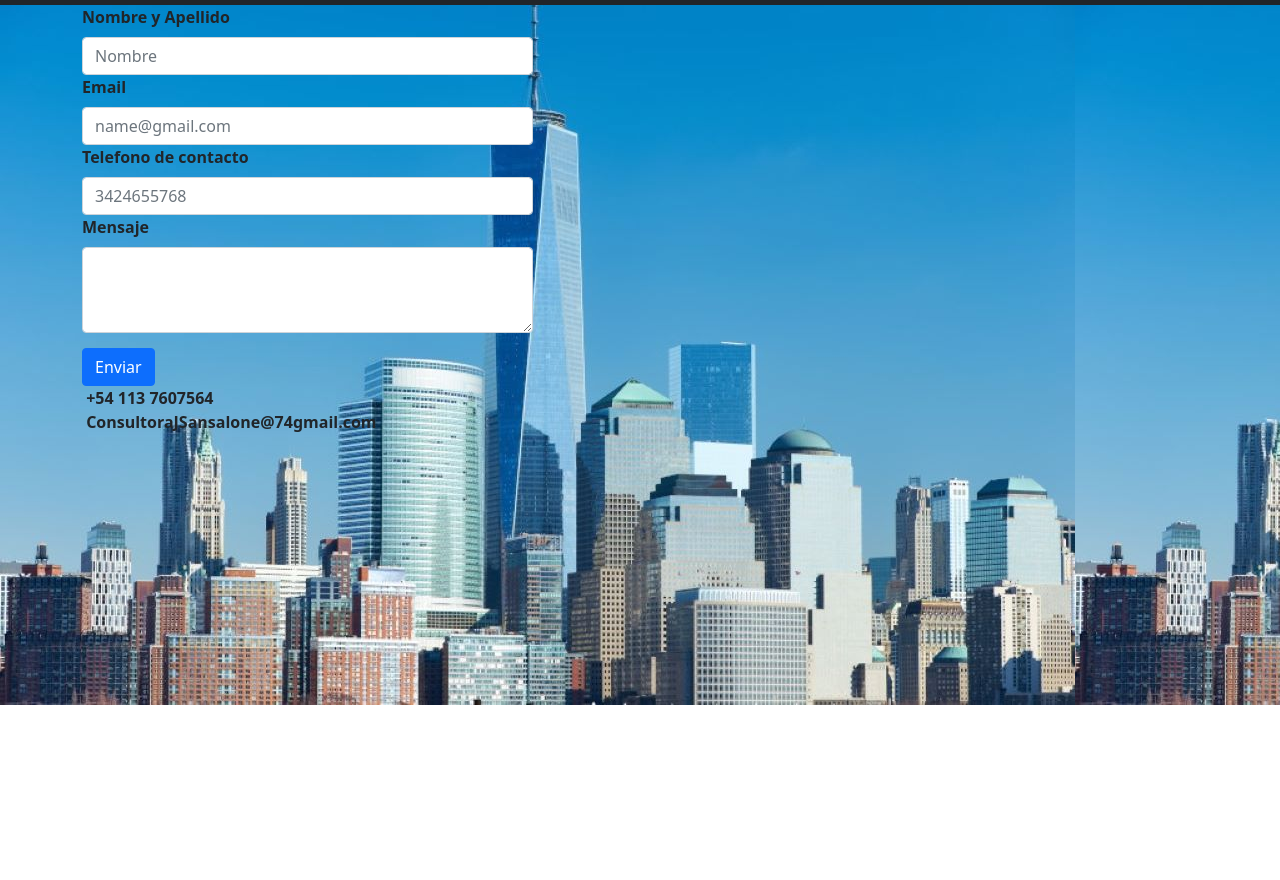
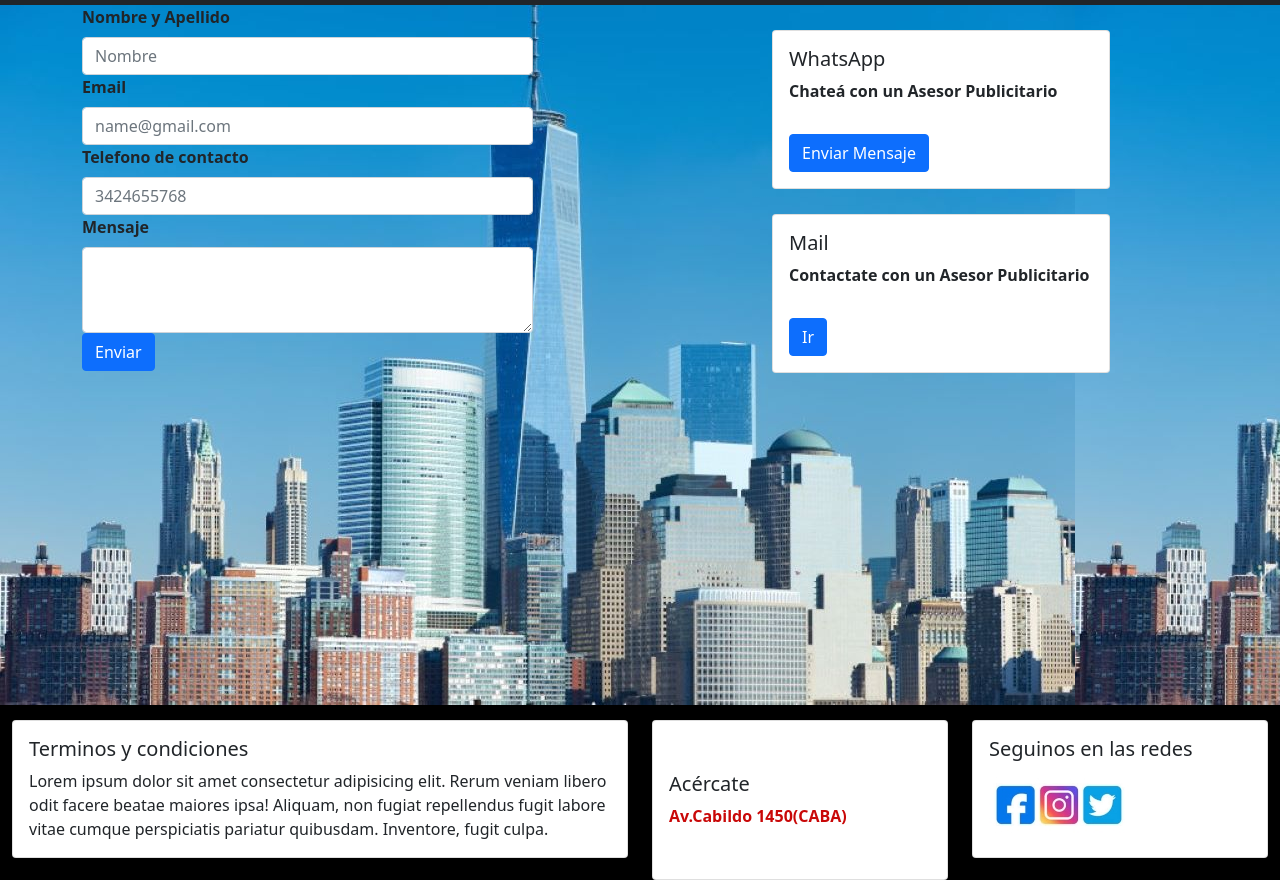
Before and after one commit to Juan1701/repoEntrega, a plain HTML site: page Contactos.html in a window 1280 px wide. Shown: the part 51-931 px from the top of the page. Before the commit the page ends 800 px from the top, so only its background shows below. Drawn offline with nearby package versions, Linux system fonts and the light colour scheme.

Commit message:
Tercera versión

```diff
--- a/Contactos.css
+++ b/Contactos.css
@@ -12,8 +12,37 @@ main{
     background-image: url(New\ york\ 2.jpg);
     object-fit: cover;
     font-weight: 600;
+
+}
+
+#contenedores{
+    margin: 25px;
+}
+
+.row{
+    justify-content: space-between
 }
 
 #boton{
     margin-top: 15px;
+    align-items: center;
 }
+
+footer{
+    background-color: black;
+    height: 100%;
+    width: 100%;
+}
+
+.card{
+    margin-top: 15px;
+}
+
+#ubicacion{
+    font-weight: 750;
+    padding-top: 35px;
+    padding-bottom: 35px;
+}
+#Calle{
+    color: rgb(201, 8, 8);
+}
--- a/Contactos.html
+++ b/Contactos.html
@@ -4,6 +4,7 @@
     <meta charset="UTF-8">
     <meta http-equiv="X-UA-Compatible" content="IE=edge">
     <meta name="viewport" content="width=device-width, initial-scale=1.0">
+    <link rel="stylesheet" href="https://cdnjs.cloudflare.com/ajax/libs/animate.css/4.1.1/animate.min.css"/>
     <link href="https://cdn.jsdelivr.net/npm/bootstrap@5.1.3/dist/css/bootstrap.min.css" rel="stylesheet" integrity="sha384-1BmE4kWBq78iYhFldvKuhfTAU6auU8tT94WrHftjDbrCEXSU1oBoqyl2QvZ6jIW3" crossorigin="anonymous">
     <script src="https://cdn.jsdelivr.net/npm/bootstrap@5.1.3/dist/js/bootstrap.bundle.min.js" integrity="sha384-ka7Sk0Gln4gmtz2MlQnikT1wXgYsOg+OMhuP+IlRH9sENBO0LRn5q+8nbTov4+1p" crossorigin="anonymous"></script>
     <link rel="stylesheet" href="Contactos.css">
@@ -12,6 +13,7 @@
 <body>
 
     <header>
+      <nav class="animate__animated animate__zoomInDown">
         <nav class="navbar navbar-expand-lg navbar-dark bg-dark">
             <div class="container-fluid">
               <a class="navbar-brand" href="Index.html">Jsansalone</a>
@@ -27,61 +29,76 @@
               </div>
             </div>
           </nav>
-
+          </nav>
     </header>
     <main>
 
       <div class="container">
       <div class="row">
-        <div class="col-md-5">
+        <div class="col-md-5 col-sm-5 col-xs-5 col-lg-5">
         <label for="exampleFormControlInput1" class="form-label">Nombre y Apellido</label>
         <input type="email" class="form-control" id="exampleFormControlInput1" placeholder="Nombre">
-      </div>
-    </div>
 
-    <div class="row">
-      <div class="col-md-5">
         <label for="exampleFormControlInput1" class="form-label">Email</label>
         <input type="email" class="form-control" id="exampleFormControlInput1" placeholder="name@gmail.com">
 
-      </div>
-    </div>
-      <div class="row">
-        <div class="col-md-5">
         <label for="exampleFormControlInput1" class="form-label">Telefono de contacto</label>
         <input type="email" class="form-control" id="exampleFormControlInput1" placeholder="3424655768">
-      </div>
-      </div>
-      <div class="row">
-        <div class="col-md-5">
+
         <label for="exampleFormControlTextarea1" class="form-label">Mensaje</label>
         <textarea class="form-control" id="exampleFormControlTextarea1" rows="3"></textarea>
+
+      <button type="button" class="btn btn-primary">Enviar</button>
       </div>
-      </div>
-      <div class="row" id="boton">
-      <div class="col-md-5">
-      <button type="button" class="btn btn-primary">Enviar</button>
-    </div>
+
+      <div class="col-md-5 col-sm-5 col-xs-5 col-lg-5">
+
+        <div class="card w-75"  id="contenedores">
+          <div class="card-body">
+            <h5 class="card-title">WhatsApp</h5>
+            <p class="card-text">Chateá con un Asesor Publicitario</p>
+            <a href="#" class="btn btn-primary" id="boton">Enviar Mensaje</a>
+          </div>
+        </div>
+
+        <div class="card w-75"  id="contenedores">
+          <div class="card-body">
+            <h5 class="card-title">Mail</h5>
+            <p class="card-text">Contactate con un Asesor Publicitario</p>
+            <a href="#" class="btn btn-primary" id="boton">Ir</a>
+          </div>
+
   </div>
       </div>
 
-    <div class="container">
-      <div class="row">
-      <div class="col-md-5">
-        <img src="" alt="">
-        +54 113 7607564
-      </div>
-      </div>
-      <div class="row">
-      <div class="col-md-5">
-        <img src="" alt="">
-        ConsultoraJSansalone@74gmail.com
-      </div>
-     </div>
-    </div>
-
     </main>
-    <footer>
+    <footer class="container-fluid">
+        <div class="row">
+          <div class="col-md-6 col-sm-6 col-xs-6 col-lg-6">
+            <div class="card">
+              <div class="card-body">
+                <h5 class="card-title">Terminos y condiciones</h5>
+                <p class="card-text">Lorem ipsum dolor sit amet consectetur adipisicing elit. Rerum veniam libero odit facere beatae maiores ipsa! Aliquam, non fugiat repellendus fugit labore vitae cumque perspiciatis pariatur quibusdam. Inventore, fugit culpa.</p>
+              </div>
+            </div>
+          </div>
+          <div class="col-md-3 col-sm-3 col-xs-3 col-lg-3">
+            <div class="card" id="ubicacion">
+              <div class="card-body">
+                <h5 class="card-title">Acércate</h5>
+                <p class="card-text" id="Calle">Av.Cabildo 1450(CABA)</p>
+              </div>
+            </div>
+          </div>
+          <div class="col-md-3 col-sm-3 col-xs-3 col-lg-3">
+            <div class="card">
+              <div class="card-body">
+                <h5 class="card-title">Seguinos en las redes</h5>
+                <img src="redessociales.jpg" alt="" class="img-fluid">
+              </div>
+            </div>
+          </div>
+        </div>
 
     </footer>
 </body>
--- a/estilo.css
+++ b/estilo.css
@@ -3,15 +3,26 @@
     padding: 0;
 }
 
-.card{
+#card{
     margin-top: 150px;
     display: flex;
 
 }
 
+header{
+    background-image: url(Fondo\ Web\ 2.jpg);
+    height: 500px;
+    width: 100%;
+}
+.gif{
+    height: 400px;
+    width: 400px;
+    align-items: center;
+}
+
 main{
     height: 700px;
-    background-image: url(Fondo\ nuevo2.jpg);
+    background-image: url(Fondo\ nuevo\ 3.jpg);
     font-weight: 700;
     background-repeat: no-repeat;
 
@@ -20,3 +31,21 @@ main{
 .fondo{
     width: 100%;
 }
+
+footer{
+    background-color: black;
+    height: 200px;
+}
+
+.card{
+    margin-top: 15px;
+}
+
+#ubicacion{
+    font-weight: 750;
+    padding-top: 35px;
+    padding-bottom: 35px;
+}
+#Calle{
+    color: rgb(201, 8, 8);
+}
```
Also changed, not shown: Index.html (+40 -3 lines), Fondo Web 2.jpg (added), Fondo nuevo 3.jpg (added), redessociales.jpg (added), spreadsheets-animate.svg (added).
